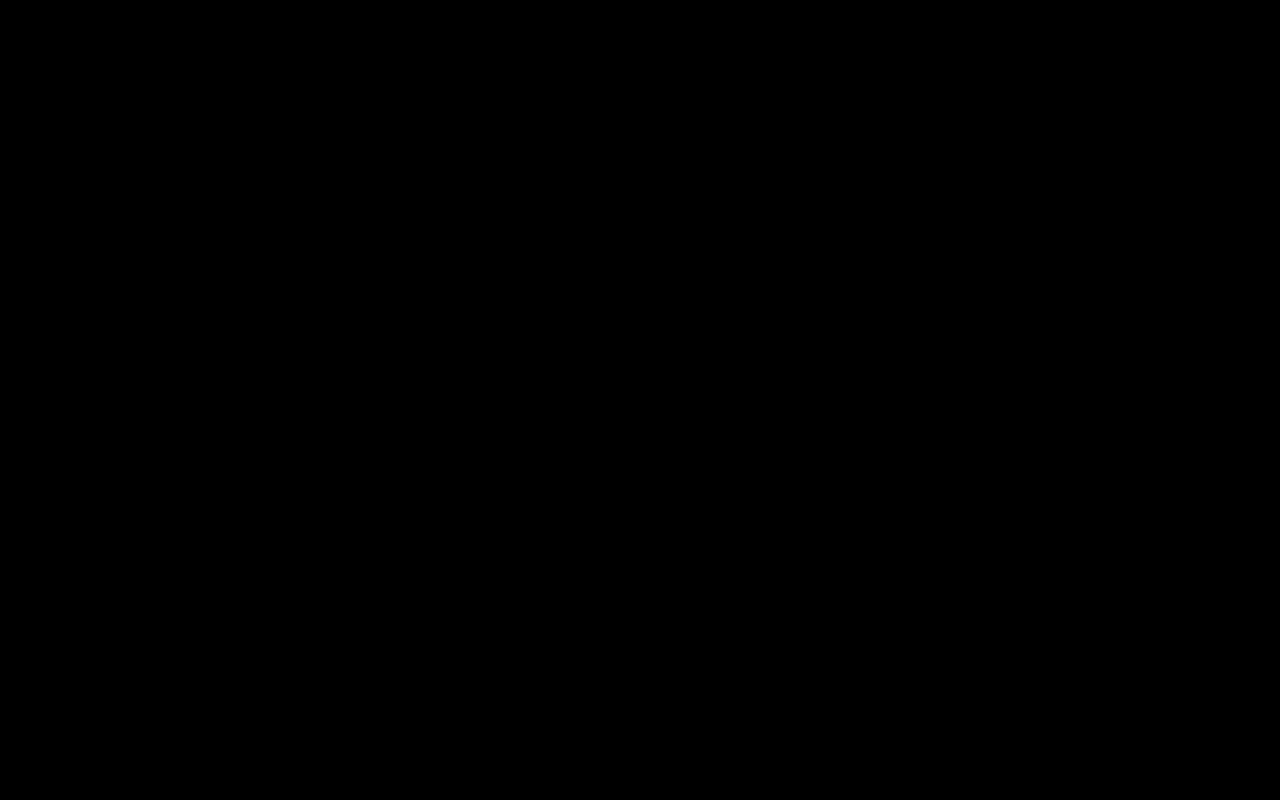
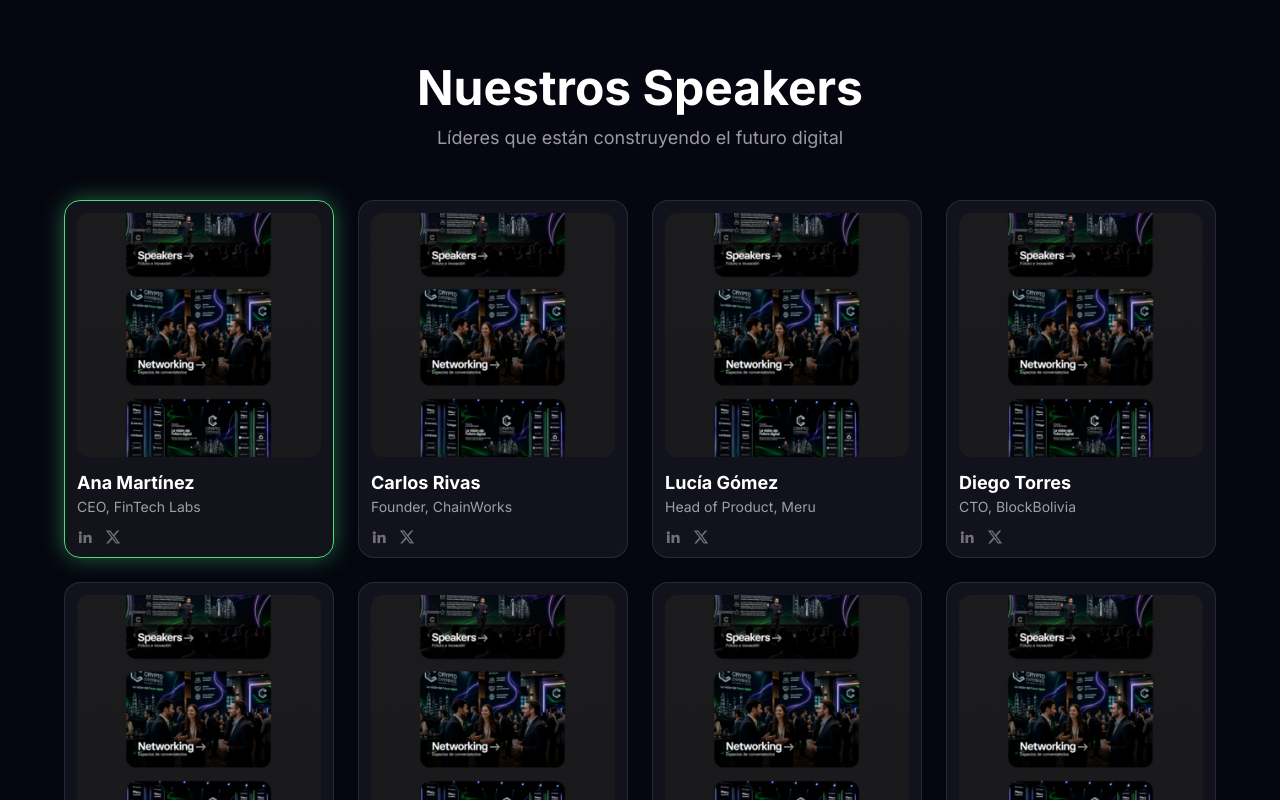
Before and after one commit to emmi-lili/CES-2026, a Next.js app: page /speakers in a window 1280 px wide. Before the commit this address had no page. Shown: the top 800 px of the page. Built offline with nearby package versions, Linux system fonts and the light colour scheme.

Commit message:
speakers section

```diff
--- a/app/page.tsx
+++ b/app/page.tsx
@@ -1,4 +1,5 @@
 import FeatureCardsSection from "@/components/FeatureCardsSection";
+import Footer from "@/components/Footer";
 import HeroSection from "@/components/HeroSection";
 import QuickAccessSection from "@/components/QuickAccessSection";
 
@@ -8,6 +9,7 @@ export default function Home() {
       <HeroSection />
       <QuickAccessSection />
       <FeatureCardsSection />
+      <Footer />
     </main>
   );
 }
--- /dev/null
+++ b/app/speakers/page.tsx
@@ -0,0 +1,9 @@
+import SpeakersSection from "@/components/SpeakersSection";
+
+export default function SpeakersPage() {
+  return (
+    <main className="min-h-screen bg-black">
+      <SpeakersSection />
+    </main>
+  );
+}
--- a/components/FeatureCardsSection.tsx
+++ b/components/FeatureCardsSection.tsx
@@ -1,10 +1,13 @@
 import Image from "next/image";
+import Link from "next/link";
 
 type FeatureCard = {
   /** TODO: reemplazar por la imagen real de cada card (en /public). */
   image: string;
   title: string;
   subtitle: string;
+  /** Si existe, la card navega a esta ruta al hacer click. */
+  href?: string;
 };
 
 const CARDS: FeatureCard[] = [
@@ -12,6 +15,7 @@ const CARDS: FeatureCard[] = [
     image: "/Speakers.jpeg",
     title: "Speakers",
     subtitle: "Futuro e innovación",
+    href: "/speakers",
   },
   {
     image: "/networking.jpeg",
@@ -26,9 +30,13 @@ const CARDS: FeatureCard[] = [
 ];
 
 /** A single image-backed feature card. */
-function FeatureCardItem({ image, title, subtitle }: FeatureCard) {
+function FeatureCardItem({ image, title, subtitle, href }: FeatureCard) {
+  const Wrapper = href ? Link : "div";
   return (
-    <article className="group relative aspect-[4/3] overflow-hidden rounded-3xl">
+    <Wrapper
+      {...(href ? { href } : {})}
+      className="group relative block aspect-[4/3] overflow-hidden rounded-3xl"
+    >
       {/* Background image — covers the whole card, gentle zoom on hover */}
       <Image
         src={image}
@@ -51,7 +59,7 @@ function FeatureCardItem({ image, title, subtitle }: FeatureCard) {
         </h3>
         <p className="mt-1 text-sm text-white/70">{subtitle}</p>
       </div>
-    </article>
+    </Wrapper>
   );
 }
 
--- /dev/null
+++ b/components/Footer.tsx
@@ -0,0 +1,16 @@
+import Image from "next/image";
+
+/** Minimal footer — just the "Alianza" logo, centered and small. */
+export default function Footer() {
+  return (
+    <footer className="flex items-center justify-center bg-black px-4 py-10">
+      <Image
+        src="/Alianza.png"
+        alt="Alianza"
+        width={1080}
+        height={1080}
+        className="h-20 w-20 object-contain"
+      />
+    </footer>
+  );
+}
--- a/components/MeruSection.tsx
+++ b/components/MeruSection.tsx
@@ -13,7 +13,7 @@ const COUNTRIES: Country[] = [
 ];
 
 /** Per-row fill duration; six rows × 1.5s = the 9s loop in globals.css. */
-const STEP_SECONDS = 1.5;
+const STEP_SECONDS = 2;
 
 /**
  * Faint world-map watermark — a dotted hemisphere grid in dark gray. Purely
--- /dev/null
+++ b/components/SpeakersSection.tsx
@@ -0,0 +1,149 @@
+import Image from "next/image";
+import { LinkedInIcon, XIcon } from "./icons";
+
+type Speaker = {
+  name: string;
+  role: string;
+  /** TODO: reemplazar por la foto real del speaker (en /public). */
+  photo: string;
+  linkedin: string;
+  x: string;
+  /** Resalta la card con borde verde y glow. */
+  featured?: boolean;
+};
+
+const SPEAKERS: Speaker[] = [
+  // TODO: reemplazar las rutas `photo` por las fotos reales de cada speaker.
+  {
+    name: "Ana Martínez",
+    role: "CEO, FinTech Labs",
+    photo: "/speakers.png",
+    linkedin: "#",
+    x: "#",
+    featured: true,
+  },
+  {
+    name: "Carlos Rivas",
+    role: "Founder, ChainWorks",
+    photo: "/speakers.png",
+    linkedin: "#",
+    x: "#",
+  },
+  {
+    name: "Lucía Gómez",
+    role: "Head of Product, Meru",
+    photo: "/speakers.png",
+    linkedin: "#",
+    x: "#",
+  },
+  {
+    name: "Diego Torres",
+    role: "CTO, BlockBolivia",
+    photo: "/speakers.png",
+    linkedin: "#",
+    x: "#",
+  },
+  {
+    name: "Sofía Vargas",
+    role: "Investor, Andes Ventures",
+    photo: "/speakers.png",
+    linkedin: "#",
+    x: "#",
+  },
+  {
+    name: "Martín Pérez",
+    role: "Lead Engineer, Web3 Co",
+    photo: "/speakers.png",
+    linkedin: "#",
+    x: "#",
+  },
+  {
+    name: "Valentina Cruz",
+    role: "Director, Crypto LatAm",
+    photo: "/speakers.png",
+    linkedin: "#",
+    x: "#",
+  },
+  {
+    name: "Javier Núñez",
+    role: "Researcher, DeFi Institute",
+    photo: "/speakers.png",
+    linkedin: "#",
+    x: "#",
+  },
+];
+
+/** A single speaker card. */
+function SpeakerCard({ name, role, photo, linkedin, x, featured }: Speaker) {
+  return (
+    <article
+      className={`group rounded-2xl border bg-white/5 p-3 transition-all duration-300 hover:-translate-y-1 ${
+        featured
+          ? "border-green-400 shadow-[0_0_25px_-2px_rgba(74,222,128,0.5)]"
+          : "border-white/10 hover:border-white/25"
+      }`}
+    >
+      {/* Photo */}
+      <div className="relative aspect-square overflow-hidden rounded-xl">
+        <Image
+          src={photo}
+          alt={name}
+          fill
+          sizes="(min-width: 1024px) 25vw, (min-width: 768px) 50vw, 100vw"
+          className="object-cover"
+        />
+      </div>
+
+      {/* Info */}
+      <div className="mt-3">
+        <h3 className="text-base font-bold text-white sm:text-lg">{name}</h3>
+        <p className="text-sm text-white/60">{role}</p>
+
+        {/* Social links */}
+        <div className="mt-3 flex items-center gap-3">
+          <a
+            href={linkedin}
+            aria-label={`LinkedIn de ${name}`}
+            className="text-white/40 transition-colors hover:text-white"
+          >
+            <LinkedInIcon className="h-4 w-4" />
+          </a>
+          <a
+            href={x}
+            aria-label={`X de ${name}`}
+            className="text-white/40 transition-colors hover:text-white"
+          >
+            <XIcon className="h-4 w-4" />
+          </a>
+        </div>
+      </div>
+    </article>
+  );
+}
+
+/**
+ * "Nuestros Speakers" — a responsive grid of speaker cards (4 cols desktop,
+ * 2 tablet, 1 mobile) over a deep space-navy background.
+ */
+export default function SpeakersSection() {
+  return (
+    <section className="bg-[#05060f] px-4 py-16">
+      {/* Heading */}
+      <div className="mx-auto max-w-2xl text-center">
+        <h2 className="text-4xl font-bold text-white sm:text-5xl">
+          Nuestros Speakers
+        </h2>
+        <p className="mt-3 text-base text-white/60 sm:text-lg">
+          Líderes que están construyendo el futuro digital
+        </p>
+      </div>
+
+      {/* Grid */}
+      <div className="mx-auto mt-12 grid max-w-6xl grid-cols-1 gap-6 sm:grid-cols-2 lg:grid-cols-4">
+        {SPEAKERS.map((speaker) => (
+          <SpeakerCard key={speaker.name} {...speaker} />
+        ))}
+      </div>
+    </section>
+  );
+}
--- a/components/icons.tsx
+++ b/components/icons.tsx
@@ -43,3 +43,19 @@ export function MapPinIcon(props: SVGProps<SVGSVGElement>) {
     </svg>
   );
 }
+
+export function LinkedInIcon(props: SVGProps<SVGSVGElement>) {
+  return (
+    <svg viewBox="0 0 24 24" fill="currentColor" aria-hidden="true" {...props}>
+      <path d="M4.98 3.5a2.5 2.5 0 1 1 0 5 2.5 2.5 0 0 1 0-5ZM3 9h4v12H3V9Zm7 0h3.8v1.64h.05c.53-1 1.83-2.06 3.76-2.06C21.4 8.58 22 11.06 22 14.3V21h-4v-5.96c0-1.42-.03-3.25-1.98-3.25-1.98 0-2.28 1.55-2.28 3.15V21h-4V9Z" />
+    </svg>
+  );
+}
+
+export function XIcon(props: SVGProps<SVGSVGElement>) {
+  return (
+    <svg viewBox="0 0 24 24" fill="currentColor" aria-hidden="true" {...props}>
+      <path d="M18.244 2.25h3.308l-7.227 8.26 8.502 11.24h-6.656l-5.214-6.817-5.966 6.817H1.682l7.73-8.835L1.254 2.25H8.08l4.713 6.231 5.45-6.231Zm-1.161 17.52h1.833L7.084 4.126H5.117L17.083 19.77Z" />
+    </svg>
+  );
+}
```
Also changed, not shown: public/Alianza.png (added), public/speakers sections.png (added).
